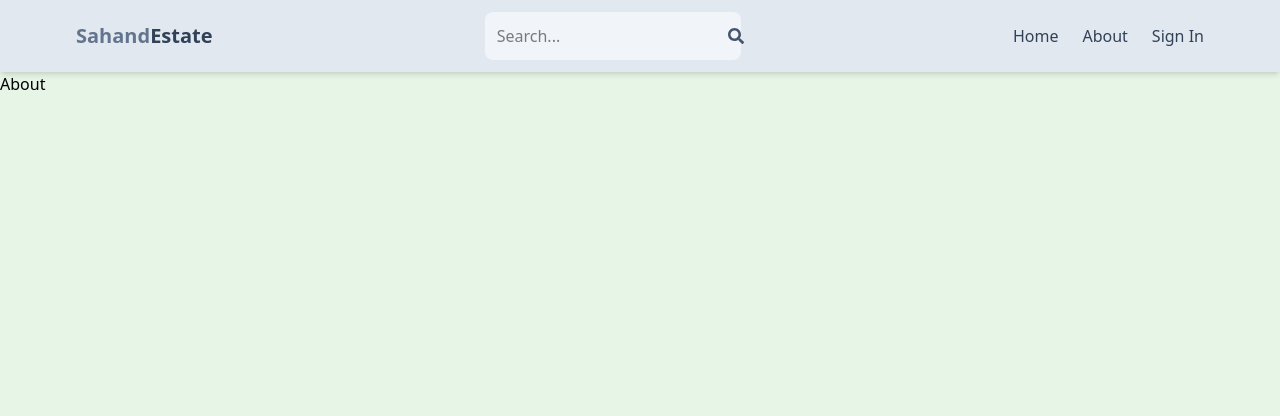
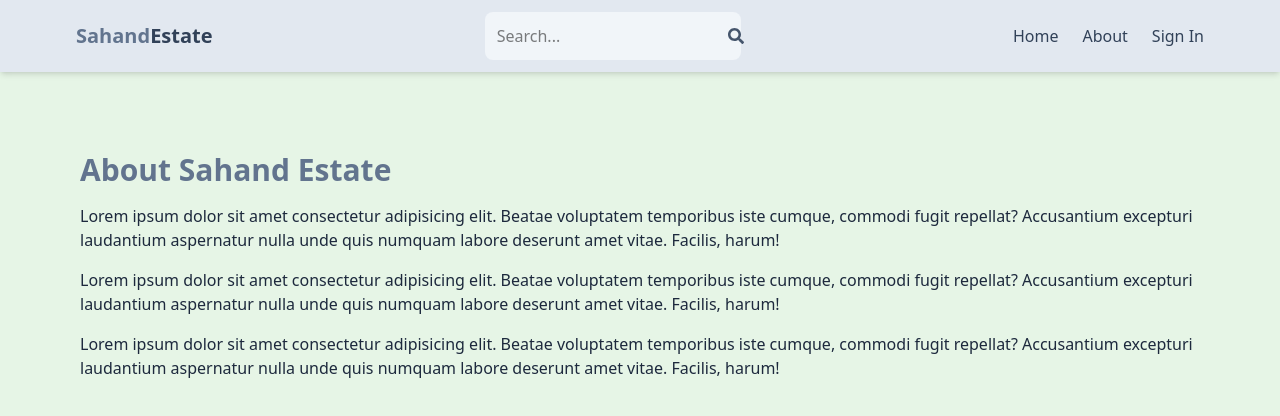
Before and after one commit to alishair7071/mern-estate, a React (Vite) app in the folder client/: page /about in a window 1280 px wide. Shown: the top 416 px of the page. Built offline with nearby package versions, Linux system fonts and the light colour scheme; no server answers.

Commit message:
complete about page

```diff
--- a/client/index.html
+++ b/client/index.html
@@ -2,9 +2,8 @@
 <html lang="en">
   <head>
     <meta charset="UTF-8" />
-    <link rel="icon" type="" href="" />
     <meta name="viewport" content="width=device-width, initial-scale=1.0" />
-    <title>Real Estate</title>
+    <title>Sahand Estate</title>
   </head>
   <body>
     <div id="root"></div>
--- a/client/src/pages/About.jsx
+++ b/client/src/pages/About.jsx
@@ -4,8 +4,29 @@ const About= ()=>{
 
 
     return (
-        <div>
-            About
+        <div className="py-20 px-20 mx-auto">
+            <h1 className="text-3xl font-bold mb-4 text-slate-500">About Sahand Estate</h1>
+            <p className="mb-4 text-slate-800">
+                Lorem ipsum dolor sit amet consectetur adipisicing elit. Beatae
+                voluptatem temporibus iste cumque, commodi
+                fugit repellat? Accusantium excepturi laudantium aspernatur
+                 nulla unde quis numquam labore deserunt amet vitae. Facilis, harum!
+            </p>
+            <p className="mb-4 text-slate-800">
+
+            Lorem ipsum dolor sit amet consectetur adipisicing elit. Beatae
+                voluptatem temporibus iste cumque, commodi
+                fugit repellat? Accusantium excepturi laudantium aspernatur
+                 nulla unde quis numquam labore deserunt amet vitae. Facilis, harum!
+            </p>
+            <p className="mb-4 text-slate-800">
+
+            Lorem ipsum dolor sit amet consectetur adipisicing elit. Beatae
+                voluptatem temporibus iste cumque, commodi
+                fugit repellat? Accusantium excepturi laudantium aspernatur
+                 nulla unde quis numquam labore deserunt amet vitae. Facilis, harum!
+            </p>
+
         </div>
     );
 }
```
